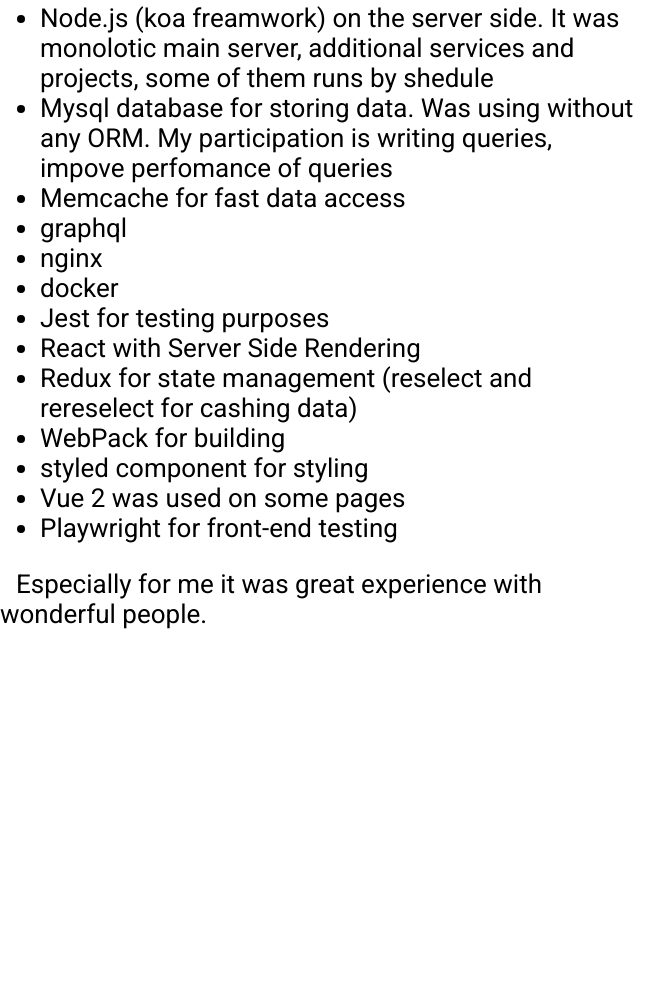
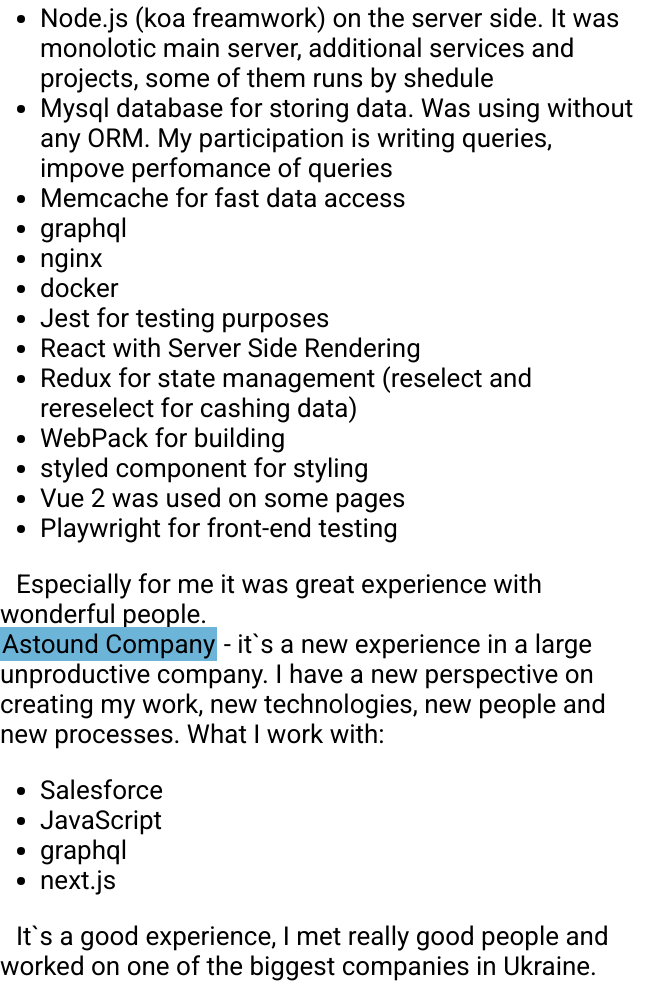
Before and after one commit to andrii-vovnenko/my-cv, a website built with Vite: page index.html in a window 1280 px wide. Shown: the part 1929-2920 px from the top of the page, without its empty margins (0-670 px from the left). Before the commit the page ends 2568 px from the top, so only its background shows below. Built offline with nearby package versions, Linux system fonts and the light colour scheme.

Commit message:
Add astound exp

```diff
--- a/css/styles.css
+++ b/css/styles.css
@@ -94,6 +94,11 @@
   text-indent: 1rem;
 }
 
+.cmp_name {
+  background-color: var(--blue-color);
+  padding: 2px;
+}
+
 @media (max-width: 960px) {
   header {
     flex-wrap: wrap;
--- a/index.html
+++ b/index.html
@@ -96,7 +96,7 @@
       <div class="divider"></div>
       <div>
         <p>
-          RIA - It was an amazing experience with very friendly team and company.
+          <span class="cmp_name">RIA</span> - It was an amazing experience with very friendly team and company.
           The team worked with agile methodology.
           I had to maintain, develop and improve features and services.
           Performance, comfortable design and SEO were preferred.
@@ -118,6 +118,20 @@
           <li>Playwright for front-end testing</li>
         </ul>
         <p>Especially for me it was great experience with wonderful people.</p>
+      </div>
+      <div>
+        <p>
+          <span class="cmp_name">Astound Company</span> - it`s a new experience in a large unproductive company.
+          I have a new perspective on creating my work, new technologies, new people and new processes.
+          What I work with:
+        </p>
+        <ul>
+          <li>Salesforce</li>
+          <li>JavaScript</li>
+          <li>graphql</li>
+          <li>next.js</li>
+        </ul>
+        <p>It`s a good experience, I met really good people and worked on one of the biggest companies in Ukraine.</p>
       </div>
     </div>
     <div class="section">
```
